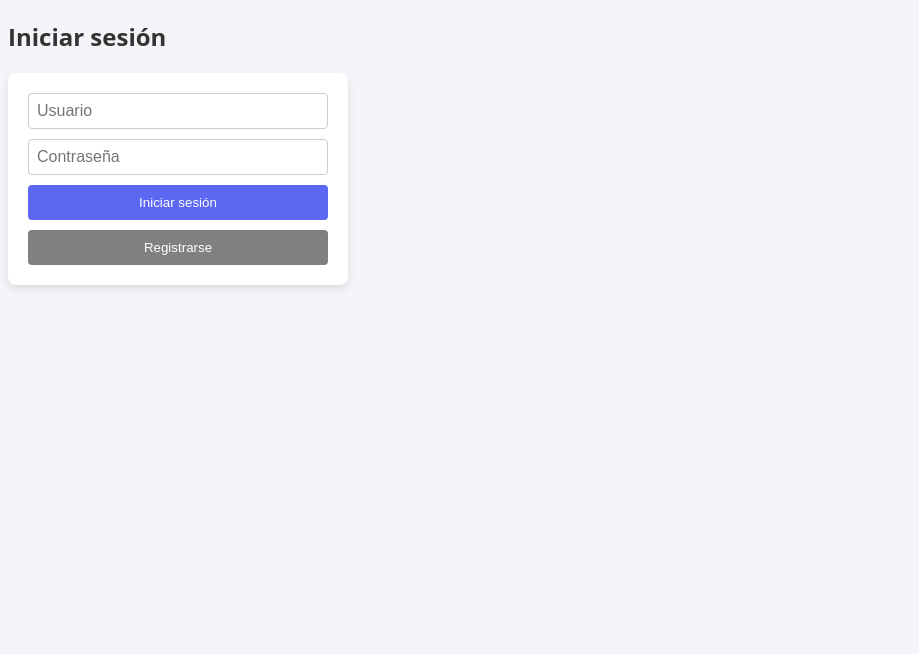
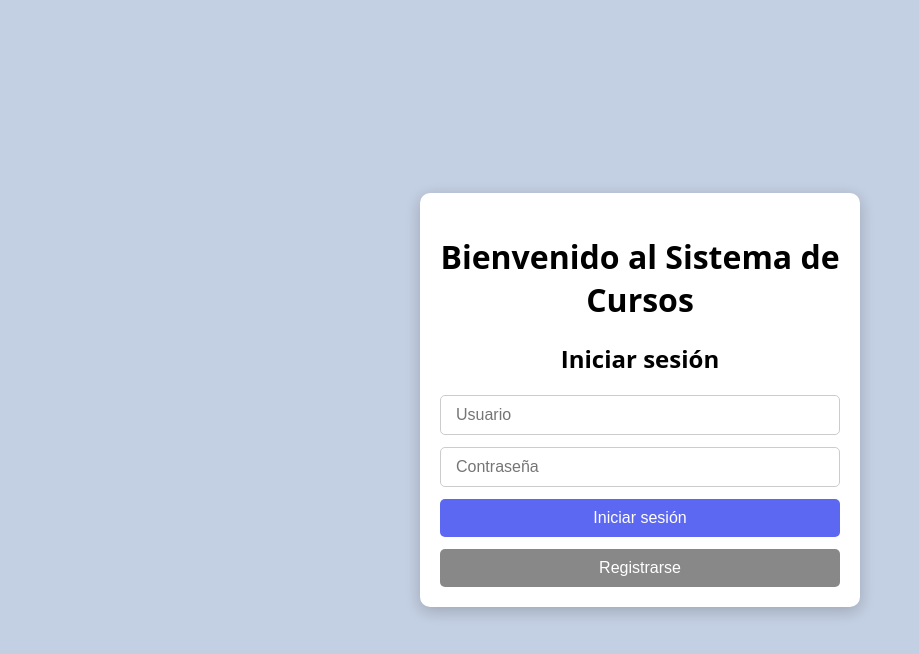
Before and after one commit to delfisalinas/Proyecto-Arq-Soft, a React (Create React App) app in the folder frontend/: page /login in a window 1280 px wide. Shown: the top 654 px of the page, without its empty margins (0-919 px from the left). Built offline with nearby package versions, Linux system fonts and the light colour scheme.

Commit message:
Se edito el estilo de la pagina

```diff
--- a/frontend/public/index.html
+++ b/frontend/public/index.html
@@ -1,29 +1,20 @@
 <!DOCTYPE html>
-<html lang="en">
+<html lang="es"> <!-- Asegúrate de que el atributo lang refleje el idioma adecuado -->
   <head>
     <meta charset="utf-8" />
-    <link rel="icon" href="%PUBLIC_URL%/favicon.ico" />
+    <link rel="icon" href="%PUBLIC_URL%/favicon.png" />
     <meta name="viewport" content="width=device-width, initial-scale=1" />
     <meta name="theme-color" content="#000000" />
     <meta
       name="description"
-      content="Web site created using create-react-app"
+      content="Sistema de gestión de cursos en línea"
     />
     <link rel="apple-touch-icon" href="%PUBLIC_URL%/logo192.png" />
     <!--
       manifest.json provides metadata used when your web app is installed on a
       user's mobile device or desktop. See https://developers.google.com/web/fundamentals/web-app-manifest/
     -->
-    <!--
-      Notice the use of %PUBLIC_URL% in the tags above.
-      It will be replaced with the URL of the `public` folder during the build.
-      Only files inside the `public` folder can be referenced from the HTML.
-
-      Unlike "/favicon.ico" or "favicon.ico", "%PUBLIC_URL%/favicon.ico" will
-      work correctly both with client-side routing and a non-root public URL.
-      Learn how to configure a non-root public URL by running `npm run build`.
-    -->
-    <title>React App</title>
+    <title>Sistema de Gestión de Cursos</title> <!-- Título actualizado -->
   </head>
   <body>
     <noscript>You need to enable JavaScript to run this app.</noscript>
--- a/frontend/src/components/auth/Login.css
+++ b/frontend/src/components/auth/Login.css
@@ -1,45 +1,76 @@
+/* Estilos generales para el cuerpo de la página */
 body {
-    font-family: 'Open Sans', sans-serif;
-    background-color: #f4f4f9;
-    color: #333;
+    display: flex;
+    justify-content: center;
+    align-items: center;
+    height: 100vh; /* Altura completa de la ventana */
+    margin: 0;
+    background: linear-gradient(135deg, #c3cfe2 0%, #c3cfe2 100%); /* Gradiente de fondo sutil */
+    font-family: 'Open Sans', sans-serif; /* Fuente general para la página */
 }
 
-form {
-    background: white;
-    box-shadow: 0 4px 8px rgba(0,0,0,0.1);
+/* Estilos para el contenedor del formulario de login */
+.login-container {
+    width: 100%;
+    max-width: 400px; /* Ancho máximo para el formulario */
     padding: 20px;
-    border-radius: 8px;
+    background-color: #ffffff;
+    box-shadow: 0 4px 15px rgba(0,0,0,0.2);
+    border-radius: 10px;
+    text-align: center;
+}
+
+/* Estilos para el formulario dentro del contenedor */
+.login-form {
     display: flex;
     flex-direction: column;
-    gap: 10px;
-    width: 300px; /* Ajusta según necesidades */
+    gap: 12px;
 }
 
-input[type="text"], input[type="password"] {
+/* Estilos para los campos de entrada */
+.input-field {
+    padding: 10px 15px;
+    font-size: 16px;
     border: 1px solid #ccc;
-    border-radius: 4px;
-    padding: 8px;
-    font-size: 16px;
+    border-radius: 5px;
+    transition: all 0.3s;
 }
 
-button {
-    background-color: #5c67f2;
+.input-field:focus {
+    border-color: #5c67f2;
+    box-shadow: 0 0 8px rgba(92,103,242,0.2);
+}
+
+/* Estilos para los botones */
+.login-button, .register-button {
+    padding: 10px 15px;
+    font-size: 16px;
     color: white;
     border: none;
-    border-radius: 4px;
-    padding: 10px;
+    border-radius: 5px;
     cursor: pointer;
-    transition: background-color 0.3s;
+    transition: background 0.3s;
 }
 
-button:hover {
+.login-button {
+    background-color: #5c67f2;
+}
+
+.login-button:hover {
     background-color: #4a50e0;
 }
 
-button[type="button"] {
-    background-color: grey;
+.register-button {
+    background-color: #888;
 }
 
-button[type="button"]:hover {
-    background-color: #333;
+.register-button:hover {
+    background-color: #777;
 }
+
+/* Estilo para el mensaje de error */
+.error-message {
+    color: #cc0000;
+    font-size: 14px;
+    margin-top: 10px;
+}
--- a/frontend/src/components/auth/Login.js
+++ b/frontend/src/components/auth/Login.js
@@ -2,7 +2,7 @@ import React, { useState, useContext } from 'react';
 import axios from 'axios';
 import { UserContext } from '../context/UserContext';
 import { useNavigate } from 'react-router-dom';
-import './Login.css'; // Asegúrate de importar el archivo CSS que contiene los estilos
+import './Login.css'; // Asegúrate de que el archivo CSS está siendo importado correctamente
 
 function Login() {
     const [username, setUsername] = useState('');
@@ -23,21 +23,21 @@ function Login() {
             localStorage.setItem('userId', id);
             localStorage.setItem('usertype', user_type);
             localStorage.setItem('token', token);
-            console.log(user_type);
             setUser(response.data);
             alert('Login successful: ' + user_type);
             navigate('/home');
         } catch (error) {
-            setError('Failed to login: ' + error);
+            setError('Failed to login: ' + error.message);
         }
     };
 
     const handleRegisterRedirect = () => {
-        navigate('/register'); // Asegúrate de que esta es la ruta correcta para el registro
+        navigate('/register');
     };
 
     return (
         <div className="login-container">
+            <h1 className="welcome-title">Bienvenido al Sistema de Cursos</h1>
             <h2>Iniciar sesión</h2>
             <form onSubmit={handleLogin} className="login-form">
                 <input type="text" value={username} onChange={e => setUsername(e.target.value)} placeholder="Usuario" required className="input-field" />
```
Also changed, not shown: frontend/public/favicon.png (added).
